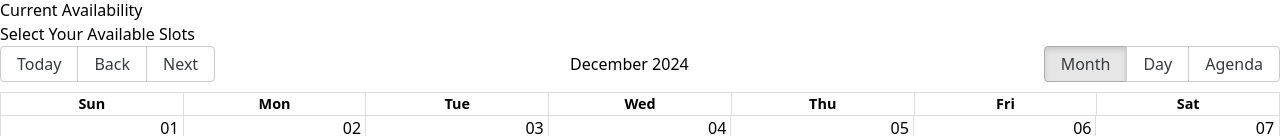
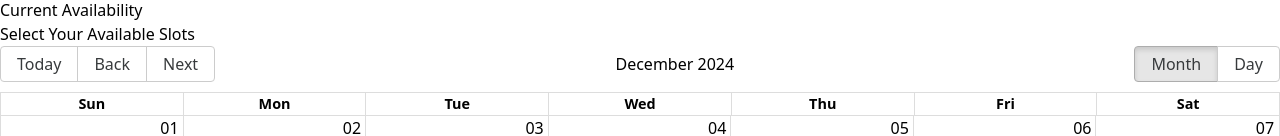
Before and after one commit to dhruva-star88/local-souloxy, a React (Vite) app: page /calendar in a window 1280 px wide. Shown: the part 758-894 px from the top of the page. Built offline with nearby package versions, Linux system fonts and the light colour scheme; no server answers.

Commit message:
removed Agenda

```diff
--- a/src/pages/CalenderPage.jsx
+++ b/src/pages/CalenderPage.jsx
@@ -141,7 +141,7 @@ const CalendarPage = () => {
               selectable
               onSelectSlot={handleSelectSlot}
               style={{ height: 500 }}
-              views={['month', 'day', 'agenda']}
+              views={['month', 'day']}
               defaultView="month"
               eventPropGetter={(event) => ({
                 style: {
```
